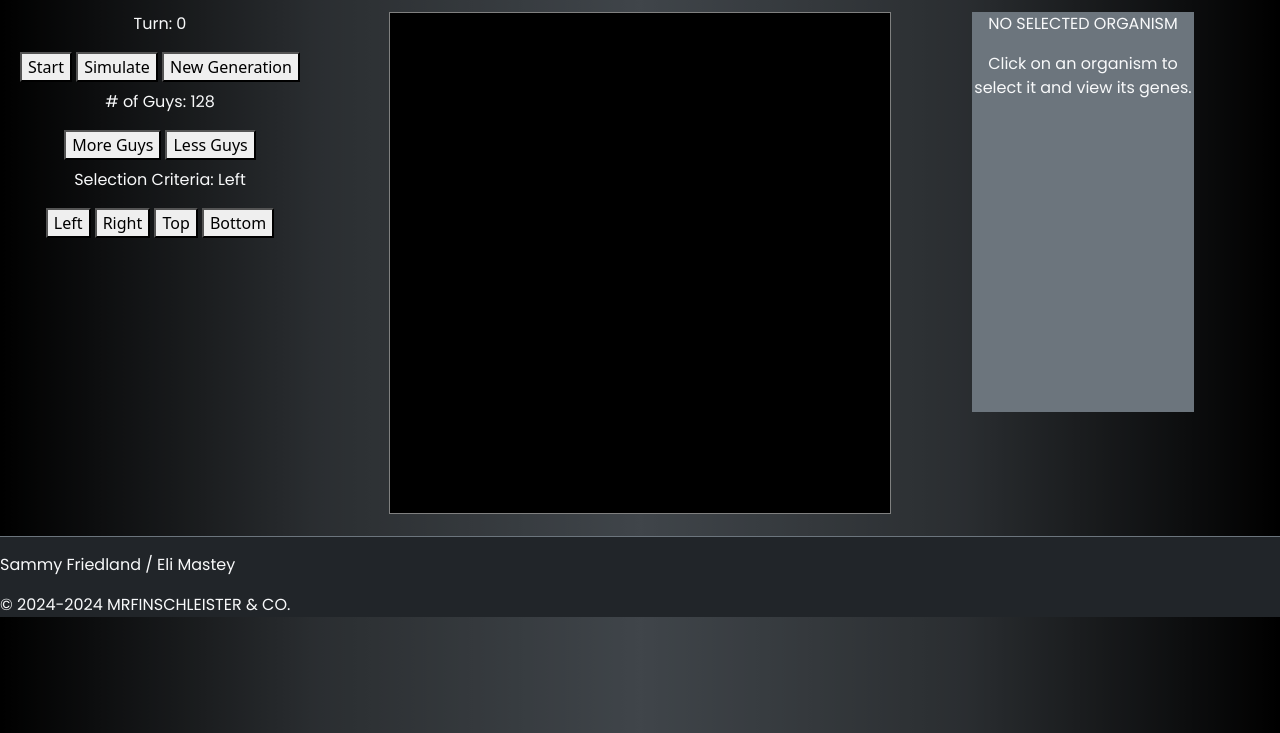
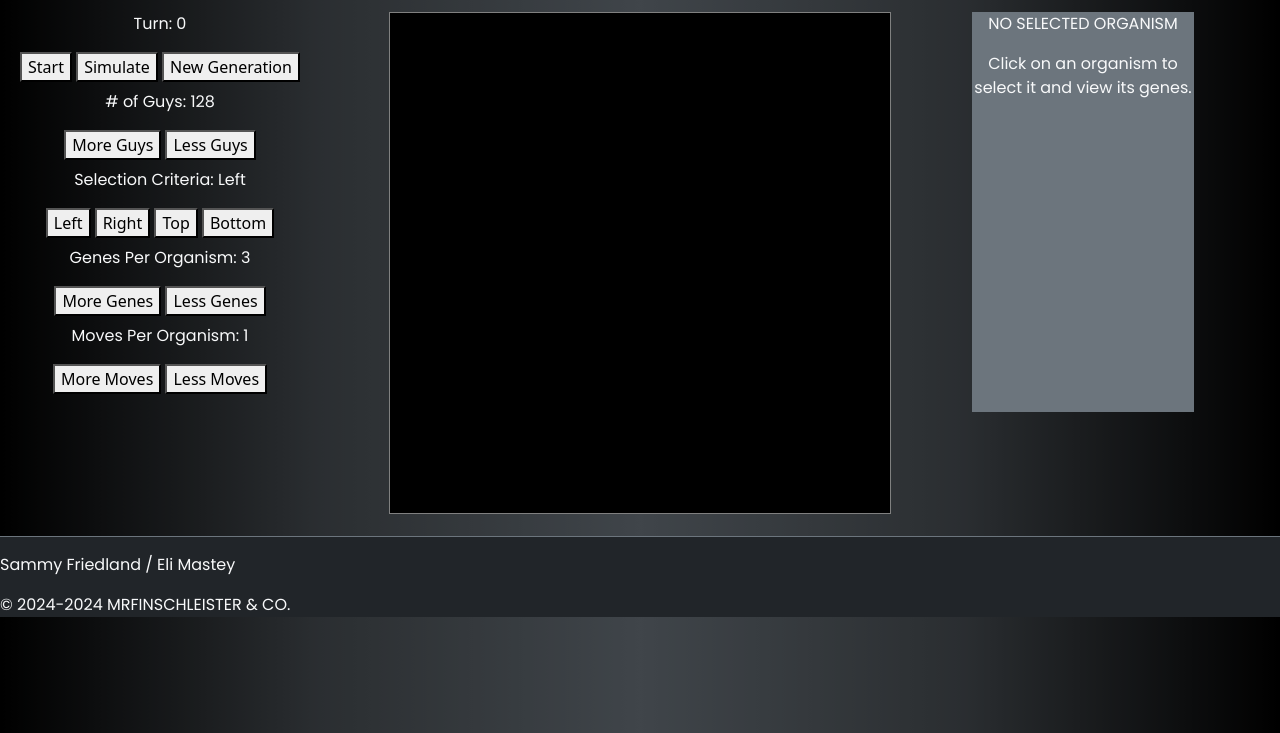
Before and after one commit to MrFinschleister/WebDev2FinalProject, a plain HTML site: page organisms.html in a window 1280 px wide. Shown: the part 67-800 px from the top of the page. Drawn offline with nearby package versions, Linux system fonts and the light colour scheme.

Commit message:
Fixed evolution simulator

```diff
--- a/organisms.html
+++ b/organisms.html
@@ -33,6 +33,12 @@
                 <button onclick="changeCriteria(1)">Right</button>
                 <button onclick="changeCriteria(2)">Top</button>
                 <button onclick="changeCriteria(3)">Bottom</button>
+                <p id="genesPerOrganism" class="mt-2">Genes Per Organism: 3</p>
+                <button onclick="genes(1)">More Genes</button>
+                <button onclick="genes(-1)">Less Genes</button>
+                <p id="movesPerOrganism" class="mt-2">Moves Per Organism: 1</p>
+                <button onclick="moves(1)">More Moves</button>
+                <button onclick="moves(-1)">Less Moves</button>
             </div>
             <div class="col-6">
                 <canvas id="canvas" width="500" height="500" style="border: 1px gray solid; background-color: black;"></canvas>
@@ -57,7 +63,7 @@
         let genesPerOrganism = 3
         let movesPerOrganism = 1
         let turns = 0
-        let totalTurns = 10
+        let totalTurns = 100
         let turnsUntilDeath = 50
         let baseTurnsUntilDeath = turnsUntilDeath
         let allowKilling = false
@@ -729,13 +735,27 @@
             }
         }
         function guys(x) {
-            totalOrganisms += x
+            if (totalOrganisms + x > 0) {
+                totalOrganisms += x
+            }
             document.getElementById("numberOfGuys").innerHTML = "# of Guys: " + totalOrganisms
         }
         function changeCriteria(x) {
             let keys = Object.keys(selections)
             currentSelection = keys[x]
             document.getElementById("selectionCritia").innerHTML = "Selection Criteria: " + currentSelection
+        }
+        function genes(x) {
+            if (genesPerOrganism + x > 0) {
+                genesPerOrganism += x
+            }
+            document.getElementById("genesPerOrganism").innerHTML = "Genes Per Organism: " + genesPerOrganism
+        }
+        function moves(x) {
+            if (movesPerOrganism + x > 0 && movesPerOrganism + x <= genesPerOrganism) {
+                movesPerOrganism += x
+            }
+            document.getElementById("movesPerOrganism").innerHTML = "Moves Per Oerganism: " + movesPerOrganism
         }
     </script>
     </div>
```
